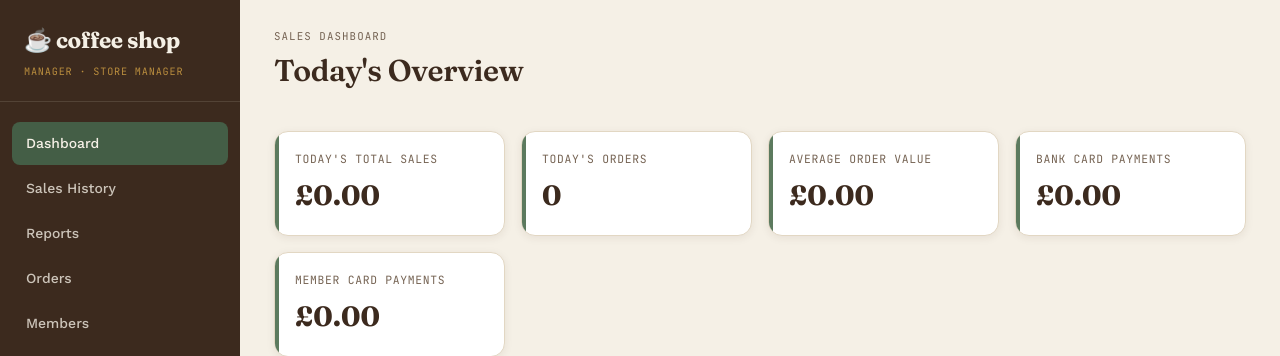
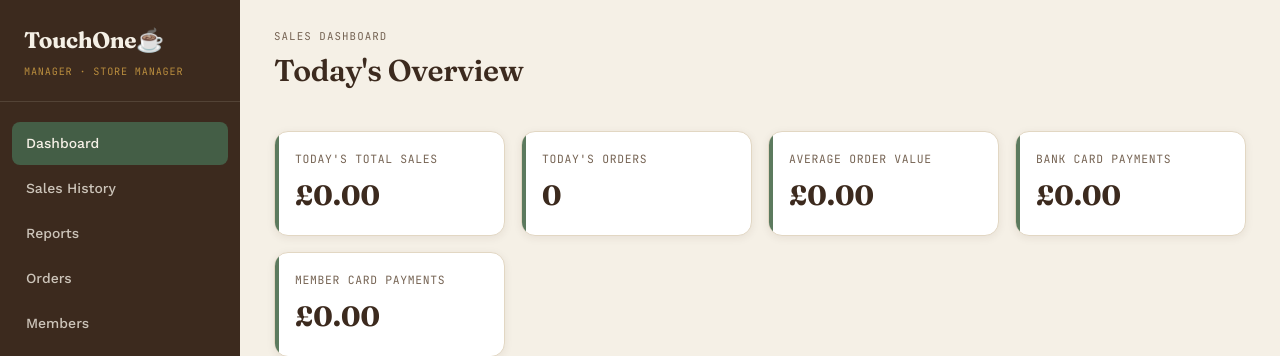
Before and after one commit to vall0ra/coffee-shop, a Flask app: page /manager/dashboard in a window 1280 px wide. Shown: the top 356 px of the page. Run offline with Flask 3, Linux system fonts and the light colour scheme; a user stored in the database is signed in.

Commit message:
Update base.html

```diff
--- a/app/templates/base.html
+++ b/app/templates/base.html
@@ -13,7 +13,7 @@
 <div class="app-shell">
   <aside class="sidebar">
     <div class="sidebar-brand">
-      <div class="mark">☕ coffee shop</div>
+      <div class="mark">TouchOne☕</div>
       {% if current_user.is_authenticated %}
         <span class="role-tag">{{ 'Manager' if current_user.role == 'manager' else 'Staff' }} · {{ current_user.name }}</span>
       {% endif %}
```
